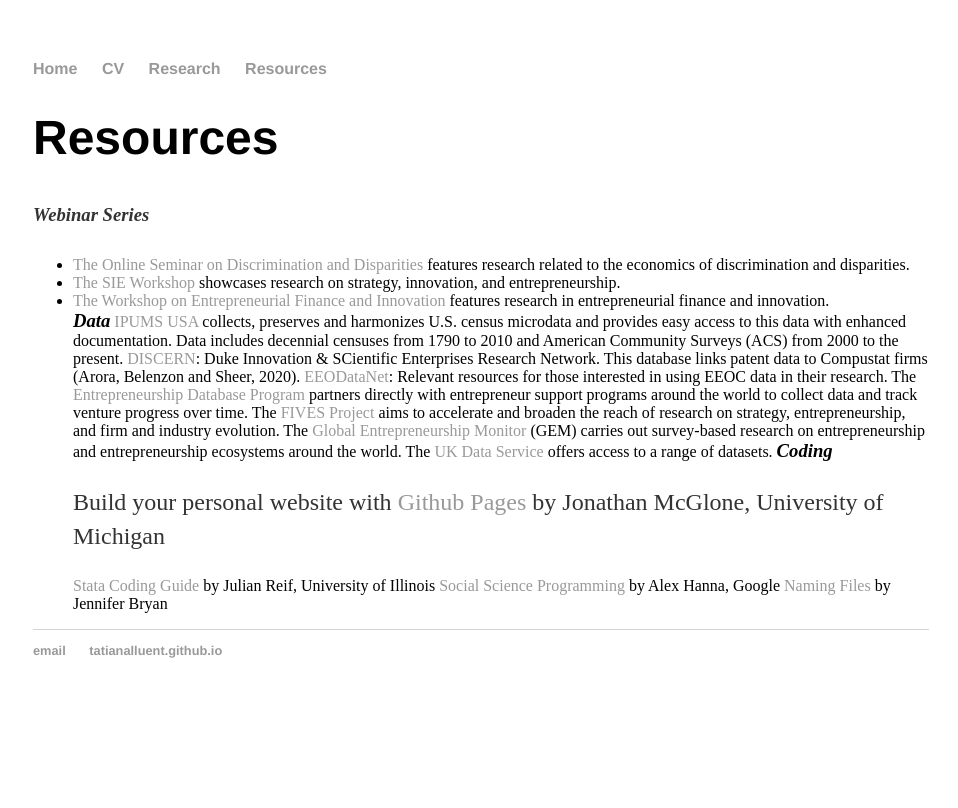
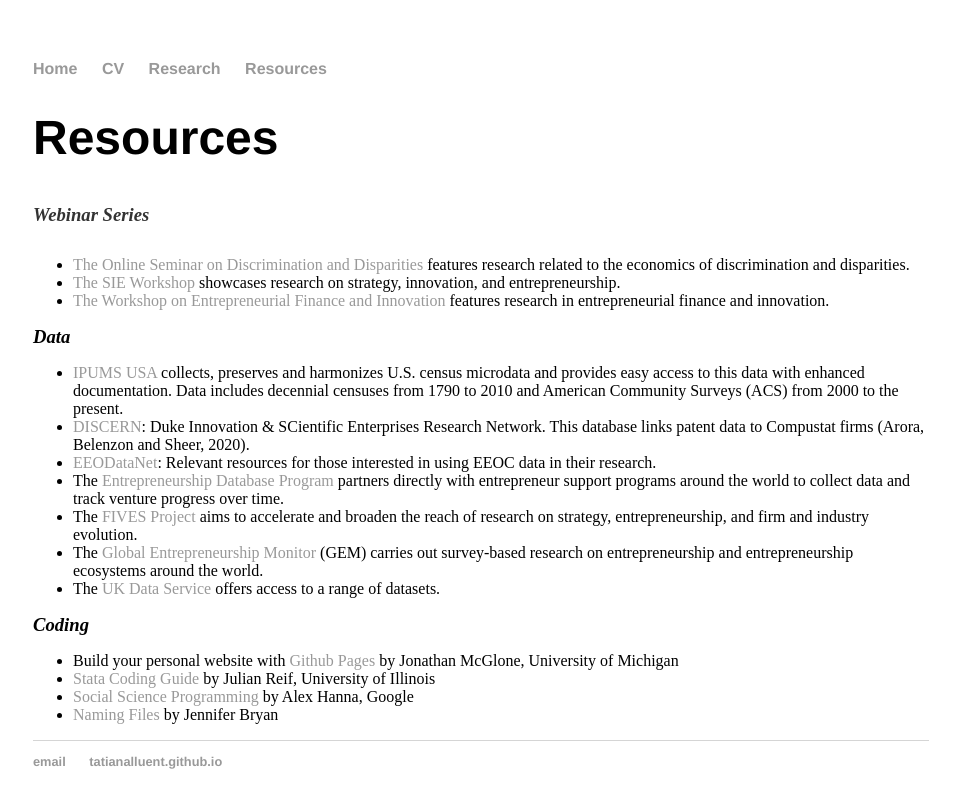
Before and after one commit to tatianalluent/tatianalluent.github.io, a Jekyll site: the page built from resources/index.html, in a window 1280 px wide. Shown: the top 808 px of the page, without its empty margins (159-1117 px from the left). Built offline with Jekyll 4.4.1, drawn with Linux system fonts in a browser that asks for light colours.

Commit message:
Update index.html

```diff
--- a/resources/index.html
+++ b/resources/index.html
@@ -12,30 +12,31 @@
 <li><a href="https://sites.google.com/view/sieworkshop">The SIE Workshop</a> showcases research on strategy, innovation, and entrepreneurship.</li>
 
 <li><a href="https://www.workshop-efi.com/home">The Workshop on Entrepreneurial Finance and Innovation</a> features research in entrepreneurial finance and innovation.</li>
+</ul>
+<span style="font-size: 14pt"><em><strong>Data</strong></em></span>
+<ul>
+<li><a href="https://usa.ipums.org/usa/">IPUMS USA</a> collects, preserves and harmonizes U.S. census microdata and provides easy access to this data with enhanced documentation. Data includes decennial censuses from 1790 to 2010 and American Community Surveys (ACS) from 2000 to the present.</li>
 
-<span style="font-size: 14pt"><em><strong>Data</strong></em></span>
+<li><a href="https://zenodo.org/record/3594743#.XsbOlhNKjVo">DISCERN</a>: Duke Innovation &amp; SCientific Enterprises Research Network. This database links patent data to Compustat firms (Arora, Belenzon and Sheer, 2020).</li>
 
-<a href="https://usa.ipums.org/usa/">IPUMS USA</a> collects, preserves and harmonizes U.S. census microdata and provides easy access to this data with enhanced documentation. Data includes decennial censuses from 1790 to 2010 and American Community Surveys (ACS) from 2000 to the present.
+<li><a href="https://www.umass.edu/eeodatanet/">EEODataNet</a>: Relevant resources for those interested in using EEOC data in their research.</li>
 
-<a href="https://zenodo.org/record/3594743#.XsbOlhNKjVo">DISCERN</a>: Duke Innovation &amp; SCientific Enterprises Research Network. This database links patent data to Compustat firms (Arora, Belenzon and Sheer, 2020).
+<li>The <a href="https://www.entrepreneurdata.com/">Entrepreneurship Database Program</a> partners directly with entrepreneur support programs around the world to collect data and track venture progress over time.</li>
 
-<a href="https://www.umass.edu/eeodatanet/">EEODataNet</a>: Relevant resources for those interested in using EEOC data in their research.
+<li>The <a href="http://five.dartmouth.edu/">FIVES Project</a> aims to accelerate and broaden the reach of research on strategy, entrepreneurship, and firm and industry evolution.</li>
 
-The <a href="https://www.entrepreneurdata.com/">Entrepreneurship Database Program</a> partners directly with entrepreneur support programs around the world to collect data and track venture progress over time.
+<li>The <a href="https://www.gemconsortium.org/data">Global Entrepreneurship Monitor</a> (GEM) carries out survey-based research on entrepreneurship and entrepreneurship ecosystems around the world.</li>
 
-The <a href="http://five.dartmouth.edu/">FIVES Project</a> aims to accelerate and broaden the reach of research on strategy, entrepreneurship, and firm and industry evolution.
+<li>The <a href="https://beta.ukdataservice.ac.uk/datacatalogue/studies/#!?Search=&amp;Page=1&amp;Rows=10&amp;Sort=0&amp;DateFrom=440&amp;DateTo=2020">UK Data Service</a> offers access to a range of datasets.</li>
+</ul>
+<span style="font-size: 14pt"><em><strong>Coding</strong></em></span>
+<ul>
+<li>Build your personal website with <a href="http://jmcglone.com/guides/github-pages/"> Github Pages</a> by Jonathan McGlone, University of Michigan</li>
 
-The <a href="https://www.gemconsortium.org/data">Global Entrepreneurship Monitor</a> (GEM) carries out survey-based research on entrepreneurship and entrepreneurship ecosystems around the world.
+<li><a href="https://reifjulian.github.io/guide/">Stata Coding Guide</a> by Julian Reif, University of Illinois</li>
 
-The <a href="https://beta.ukdataservice.ac.uk/datacatalogue/studies/#!?Search=&amp;Page=1&amp;Rows=10&amp;Sort=0&amp;DateFrom=440&amp;DateTo=2020">UK Data Service</a> offers access to a range of datasets.
+<li><a href="https://gist.github.com/alexhanna/d6897e2e4c011b4519231c672b56099b">Social Science Programming</a> by Alex Hanna, Google</li>
 
-<span style="font-size: 14pt"><em><strong>Coding</strong></em></span>
-
-<p>Build your personal website with <a href="http://jmcglone.com/guides/github-pages/"> Github Pages</a> by Jonathan McGlone, University of Michigan</p>
-
-<a href="https://reifjulian.github.io/guide/">Stata Coding Guide</a> by Julian Reif, University of Illinois
-
-<a href="https://gist.github.com/alexhanna/d6897e2e4c011b4519231c672b56099b">Social Science Programming</a> by Alex Hanna, Google
-
-<a href="https://speakerdeck.com/jennybc/how-to-name-files?slide=1">Naming Files</a> by Jennifer Bryan
-</div><!-- /.blurb -->
+<li><a href="https://speakerdeck.com/jennybc/how-to-name-files?slide=1">Naming Files</a> by Jennifer Bryan</li>
+</ul>
+	</div><!-- /.blurb -->
```
